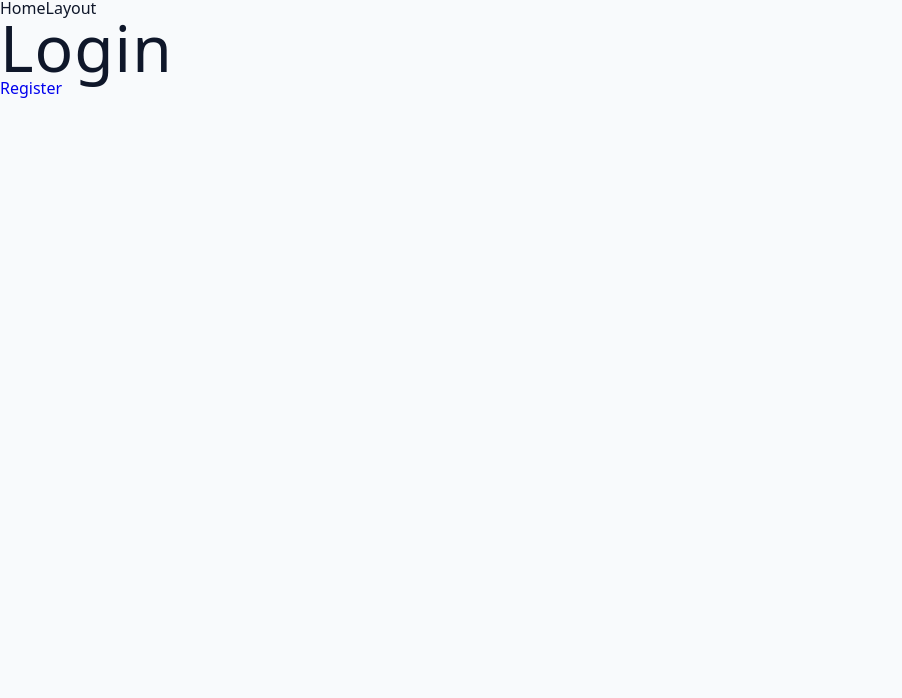
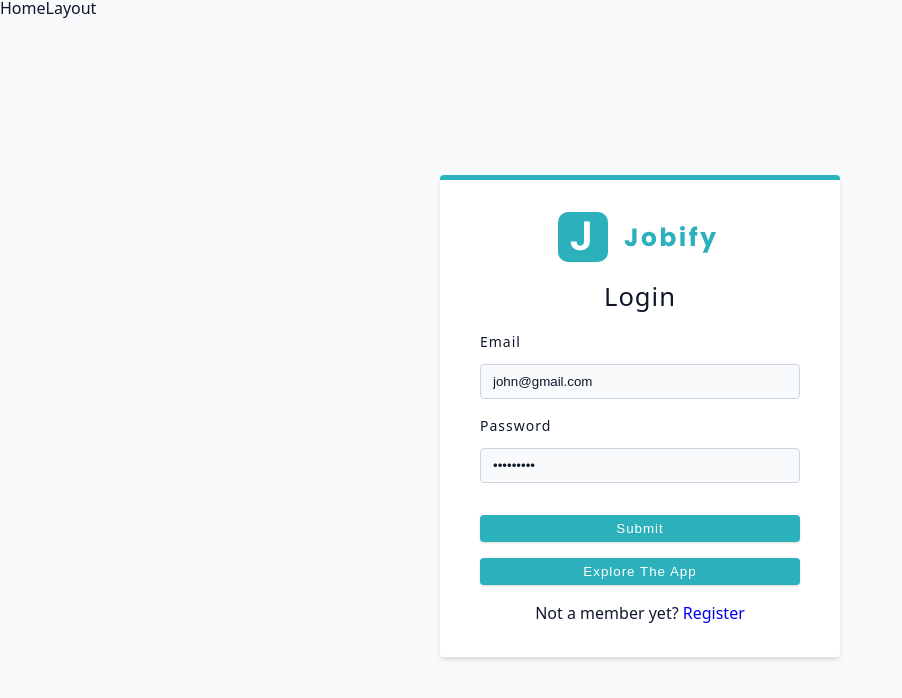
Before and after one commit to PetyoPetkow/MERN-Udemy-Course, a React (Vite) app in the folder client/: page /login in a window 1280 px wide. Shown: the top 698 px of the page, without its empty margins (0-902 px from the left). Built offline with nearby package versions, Linux system fonts and the light colour scheme.

Commit message:
Login Page

```diff
--- a/client/src/pages/Login.tsx
+++ b/client/src/pages/Login.tsx
@@ -1,12 +1,27 @@
 import { FC } from 'react';
 import { Link } from 'react-router-dom';
+import Wrapper from '../assets/wrappers/RegisterAndLoginPage';
+import { FormRow, Logo } from '../components';
 
 const Login: FC<LoginProps> = () => {
   return (
-    <div>
-      <h1>Login</h1>
-      <Link to="/register">Register</Link>
-    </div>
+    <Wrapper>
+      <form className="form">
+        <Logo />
+        <h4>login</h4>
+        <FormRow type="email" name="email" defaultValue="john@gmail.com" />
+        <FormRow type="password" name="password" defaultValue="secret123" />
+        <button type="submit" className="btn btn-block">
+          submit
+        </button>
+        <button type="button" className="btn btn-block">
+          explore the app
+        </button>
+        <p>
+          Not a member yet? <Link to="/register">Register</Link>
+        </p>
+      </form>
+    </Wrapper>
   );
 };
 
--- a/client/src/pages/Register.tsx
+++ b/client/src/pages/Register.tsx
@@ -22,10 +22,12 @@
         <button type="submit" className="btn btn-block">
           submit
         </button>
-        <p>Already a member?</p>
-        <Link to="/login" className="member-btn">
-          Login
-        </Link>
+        <p>
+          Already a member?
+          <Link to="/login" className="member-btn">
+            login
+          </Link>
+        </p>
       </form>
     </Wrapper>
   );
```
